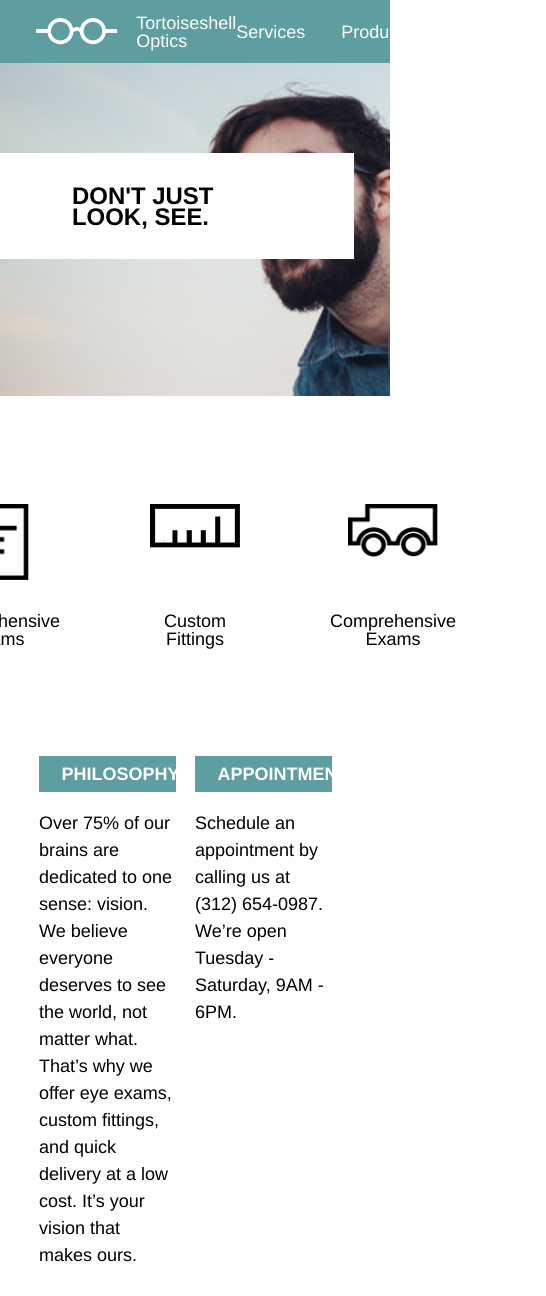
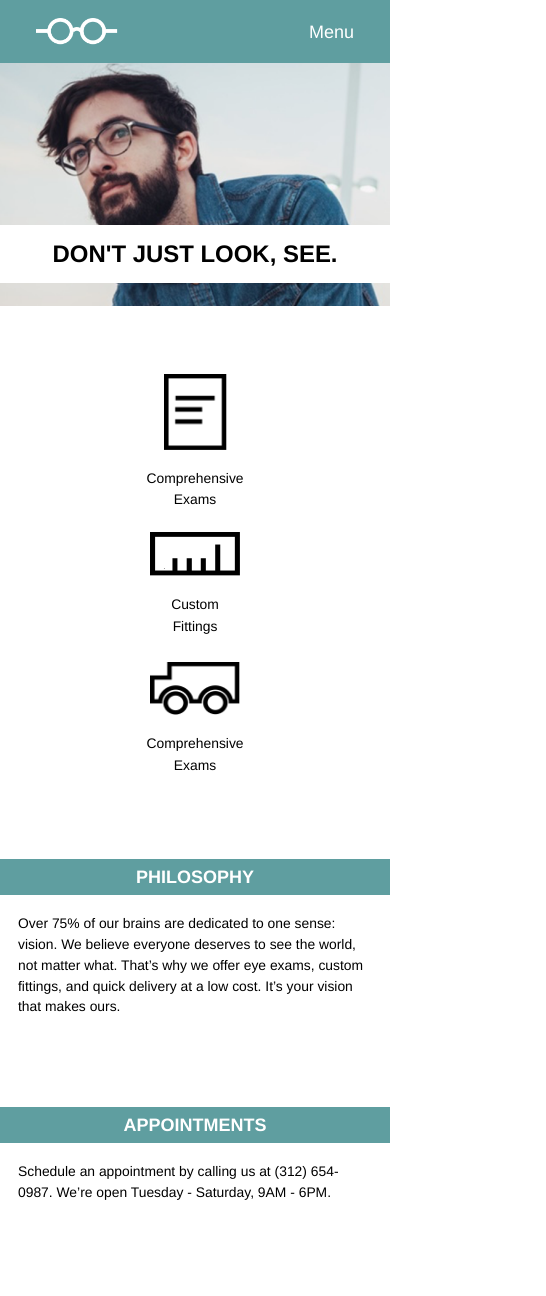
Before and after one commit to monarodri/t-optics, a plain HTML site: page index.html in a window 390 px wide. Shown: the top 1296 px of the page, 546 px wide, since content can reach past the window. Drawn offline with Linux system fonts and the light colour scheme.

Commit message:
Mobile Complete

```diff
--- a/index.html
+++ b/index.html
@@ -19,6 +19,9 @@
                         <span><a href="#">Services</a></span>
                         <span><a href="#">Products</a></span>
                         <span><a href="#">Contact</a></span>
+                        <span class="mobile-nav">
+                            <a href="#">Menu</a>
+                        </span>
                     </nav>
                 </div>
             </div>
@@ -34,11 +37,11 @@
                 <img src="resources/images/paper-icon.png" class="paper-icon">
                 <h5>Comprehensive Exams</h5>
             </div>
-            <div class="service">
+            <div class="service ruler">
                 <img src="resources/images/ruler-icon.png" class="ruler-icon">
                 <h5>Custom Fittings</h5>
             </div>
-            <div class="service">
+            <div class="service truck">
                 <img src="resources/images/truck-icon.png" class="truck-icon">
                 <h5>Comprehensive Exams</h5>
             </div>
@@ -55,11 +58,13 @@
             </div>
         </div>
         <!-- Footer -->
-        <footer class="container">
-            <div class="logo">
-                <img src="resources/images/logo-black.png">
-                <span class="foot">Copyright Tortoiseshell Optics</span>
-            </div>
-        </footer>
+        <div class="container">
+            <footer>
+                <div class="logo">
+                    <img src="resources/images/logo-black.png">
+                    <span class="foot">Copyright Tortoiseshell Optics</span>
+                </div>
+            </footer>
+        </div>
     </body>
 </html>
--- a/resources/css/style.css
+++ b/resources/css/style.css
@@ -25,6 +25,10 @@ a {
 }
 
 /** Header **/
+
+.mobile-nav {
+    display: none;
+}
 
 .navbox {
     display: flex;
@@ -120,7 +124,7 @@ header .flex {
 }
 
 .title {
-    max-width: 10rem;
+    width: 10rem;
     color: white;
     font-weight: bold;
     padding: 0.5rem 1.25rem;
@@ -152,6 +156,10 @@ h1 {
     line-height: 1.2rem;
 }
 
+h5 {
+    line-height: 1.2rem;
+}
+
 @media only screen and (max-width: 1024px) {
     .container {
        width: 100%;
@@ -172,3 +180,80 @@ h1 {
         font-size: 1.33rem;
     }
 }
+
+@media only screen and (max-width: 630px) {
+    header {
+        height: 17rem;
+        background-position: 20%;
+    }
+
+    .logo span {
+        display: none;
+    }
+
+    .mobile-nav {
+        display: block;
+        text-align: center;
+    }
+
+    nav span {
+        display: none;
+    }
+
+    .look {
+        width: 100%;
+        margin-top: 9rem;
+        margin-right: 0rem;
+        padding: 1rem 0;
+        text-align: center;
+    }
+
+    .support {
+        flex-direction: column;
+        align-items: center;
+        margin: 3.77rem 0;
+    }
+
+    .service {
+        margin: 0rem;
+        height: 7rem;
+        padding: 0 0 1.8rem 0;
+    }
+
+    .ruler, .truck {
+        height: 5.4rem;
+    }
+
+    .info {
+        width: 100%;
+        margin-right: 0;
+        flex-direction: column;
+        align-items: center;
+    }
+
+    p {
+        padding: 1rem;
+        font-size: 0.77rem;
+    }
+
+    .title {
+        width: 100%;
+        text-align: center;
+        padding: 0.5rem 0;
+    }
+
+    h5 {
+        margin-top: 1rem;
+        font-size: 0.77rem;
+    }
+
+
+    footer .logo img {
+        margin: 0 auto;
+    }
+
+    footer {
+        margin-top: 0;
+    }
+
+}
```
